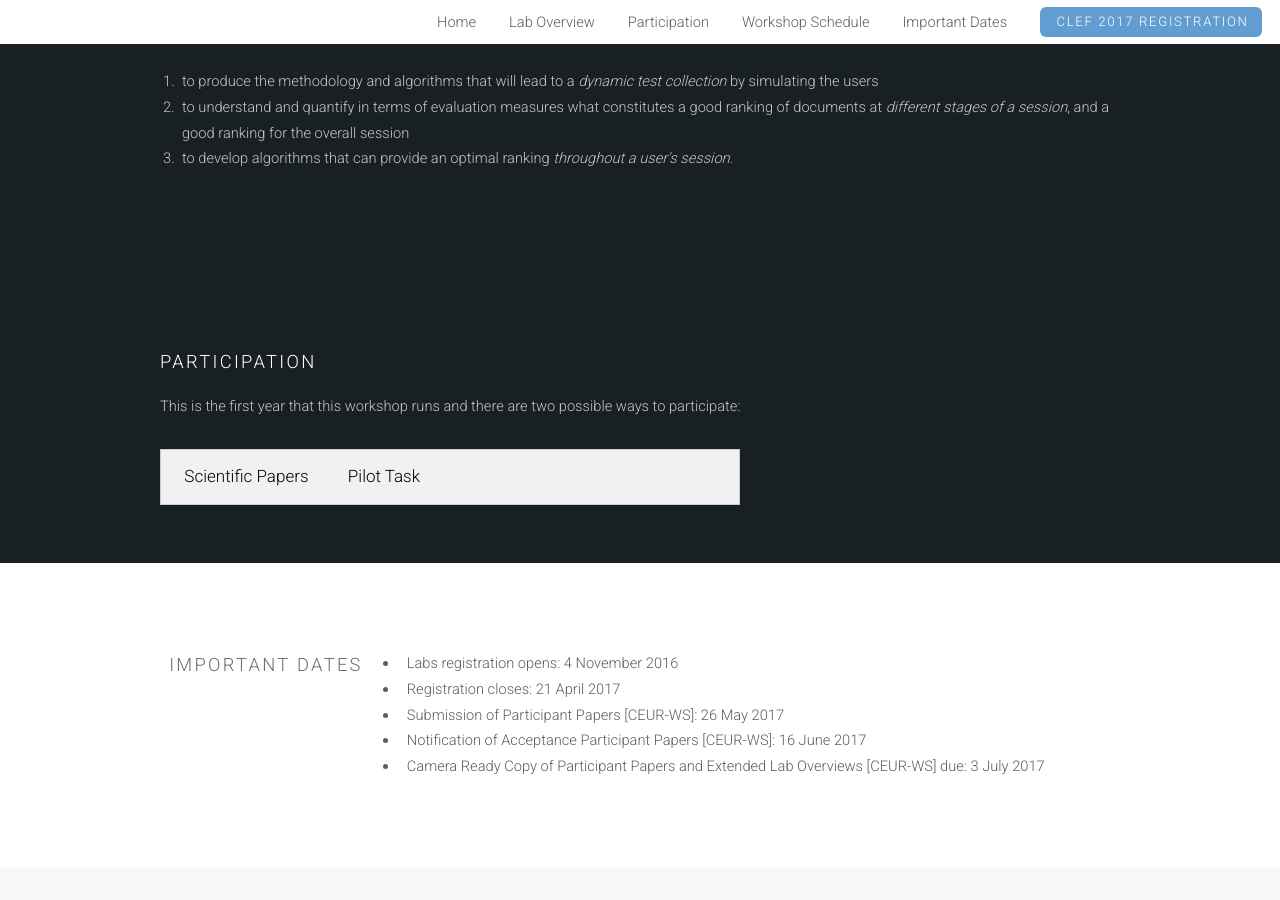
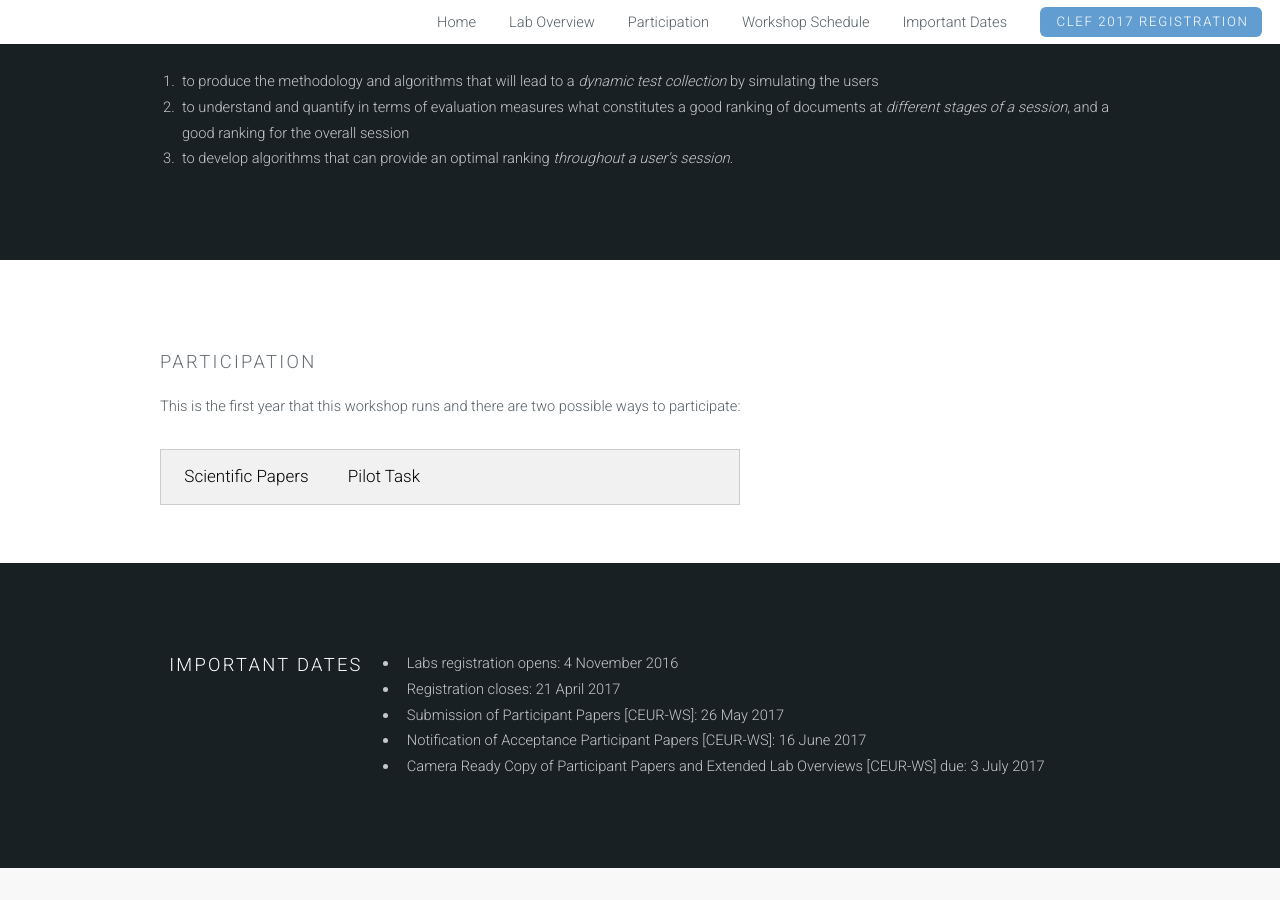
Before and after one commit to ekanou/dynamicsearch, a Jekyll site: the page built from clef-lab.html, in a window 1280 px wide and 900 px high, scrolled down 983 px. Built offline with Jekyll 4.4.1, drawn with Linux system fonts in a browser that asks for light colours.

Commit message:
Update clef-lab.html

```diff
--- a/clef-lab.html
+++ b/clef-lab.html
@@ -27,7 +27,7 @@ layout: clef-default
             	<div class="row">
 			<section>
 				<h3>Objectives</h3>
-		    		<p>The <strong>objective</strong> of the lab is threefold:</p>
+		    		<p>The <b>objective</b> of the lab is threefold:</p>
                     		<ol>
                         	<li>to produce the methodology and algorithms that will lead to a <em>dynamic test collection</em> by simulating the users</li>
                         	<li>to understand and quantify in terms of evaluation measures what constitutes a good ranking of documents at <em>different stages of a session</em>, and a good ranking for the overall session</li>
@@ -38,7 +38,7 @@ layout: clef-default
 	</div>
 </section>
 
-<section id="participate" class="wrapper style2">
+<section id="participate" class="wrapper style1">
      	<div class="container">
             	<div class="row">
 			<section>
@@ -101,7 +101,7 @@ layout: clef-default
         </div>
         -->
 
-<section id="dates" class="wrapper style1">
+<section id="dates" class="wrapper style2">
         <div class="container">
             	<div class="row">
                     	<h3>Important Dates</h3>
```
